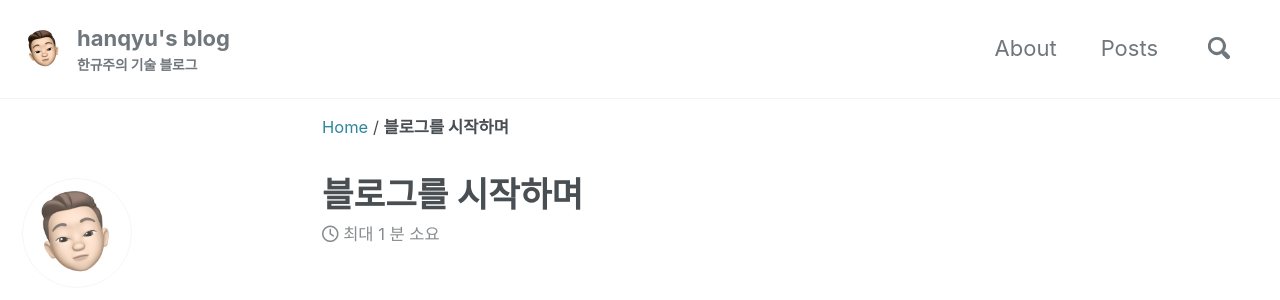
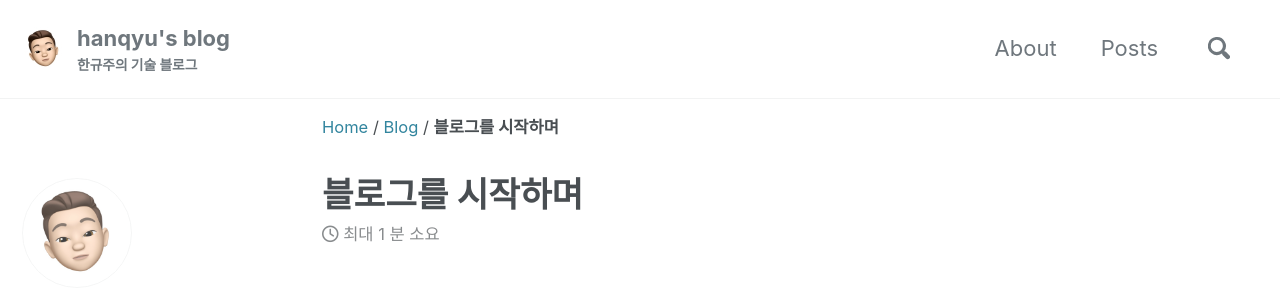
Before and after one commit to hanqyu/hanqyu.github.io, a Jekyll site: the page built from _posts/2019-12-23-introduction.md, in a window 1280 px wide and 900 px high. Shown: the top 300 px of the window. Built offline with Jekyll 4.4.1, drawn with Linux system fonts in a browser that asks for light colours; cached includes are drawn as plain includes; nearby versions of some CDN libraries.

Commit message:
[Post] (수정) 2019-12-23-introduction.md

```diff
--- a/_posts/2019-12-23-introduction.md
+++ b/_posts/2019-12-23-introduction.md
@@ -6,6 +6,8 @@
 comments: true
 share: true
 related: true
+categories: [blog]
+tags: [끄적임]
 header:
   teaser: assets/images/teasers/introduction.jpg
 ---
```
